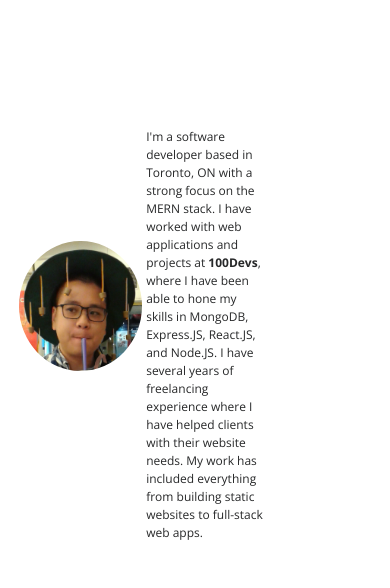
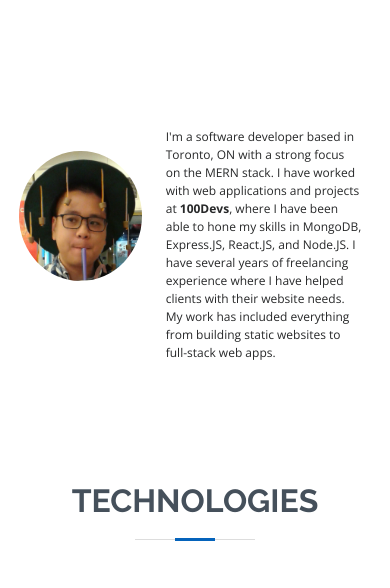
Before and after one commit to timdoan22/timdoan22.github.io, a plain HTML site: page index.html in a window 390 px wide. Shown: the part 980-1568 px from the top of the page. Drawn offline with nearby package versions, Linux system fonts and the light colour scheme.

Commit message:
mobile responsiveness fix

```diff
--- a/assets/css/style.css
+++ b/assets/css/style.css
@@ -560,6 +560,8 @@ section {
   }
   .about-description {
     font-size: 12px;
+    margin-left: 6%;
+    width: 160%;
   }
 }
 
```
